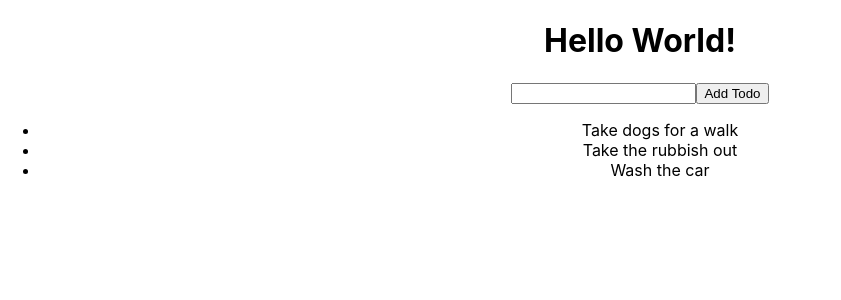
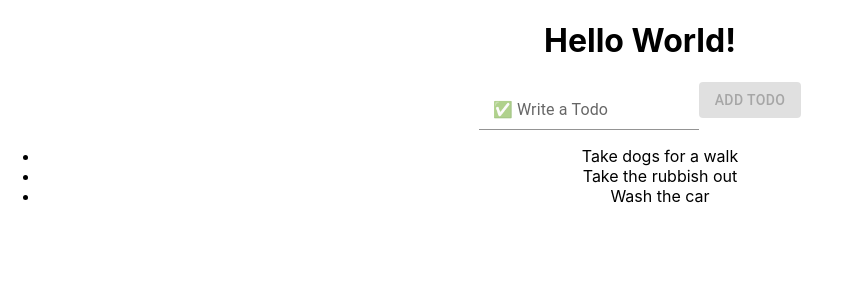
Before and after one commit to Gavriil84/React-Todo-Fb, a React (Create React App) app: page / in a window 1280 px wide. Shown: the top 300 px of the page, without its empty margins (0-841 px from the left). Built offline with nearby package versions, Linux system fonts and the light colour scheme.

Commit message:
add buttons and component for todo

```diff
--- a/package.json
+++ b/package.json
@@ -3,6 +3,9 @@
   "version": "0.1.0",
   "private": true,
   "dependencies": {
+    "@emotion/react": "^11.4.1",
+    "@emotion/styled": "^11.3.0",
+    "@mui/material": "^5.0.3",
     "@testing-library/jest-dom": "^5.14.1",
     "@testing-library/react": "^11.2.7",
     "@testing-library/user-event": "^12.8.3",
--- a/src/App.js
+++ b/src/App.js
@@ -1,19 +1,31 @@
+import * as React from 'react';
 import { useState } from 'react';
 import './App.css';
+import { Button, FormControl, Input, InputLabel } from '@mui/material';
+import Todo from './Todo';
 
 function App() {
   const [todos, setTodos] = useState(['Take dogs for a walk', 'Take the rubbish out', 'Wash the car']);
   const [input, setInput] = useState('');
 
+  const addTodo = (event) => {
+    // this will fire off when we click the button
+    event.preventDefault();
+    setTodos([...todos, input]);
+    setInput('');
+  }
+
   return (
     <div className="App">
       <h1>Hello World!</h1>
-      <input value={input} onChange={event => setInput(event.target.value)}/>
-      <button>Add Todo</button>
-
+      <FormControl>
+        <InputLabel>✅ Write a Todo</InputLabel>
+        <Input value={input} onChange={event => setInput(event.target.value)}/>
+      </FormControl>
+      <Button disabled={!input} type="submit" onClick={addTodo} variant="contained">Add Todo</Button>
       <ul>
         {todos.map(todo => (
-          <li>{todo}</li>
+          <Todo text={todo} />
         ))}
       </ul>
     </div>
--- /dev/null
+++ b/src/Todo.js
@@ -0,0 +1,11 @@
+import React from 'react'
+
+function Todo(props) {
+    return (
+        <div>
+            <li>{props.text}</li>
+        </div>
+    )
+}
+
+export default Todo
```
Also changed, not shown: 1 other file (tests, documents, lock files or other folders).
